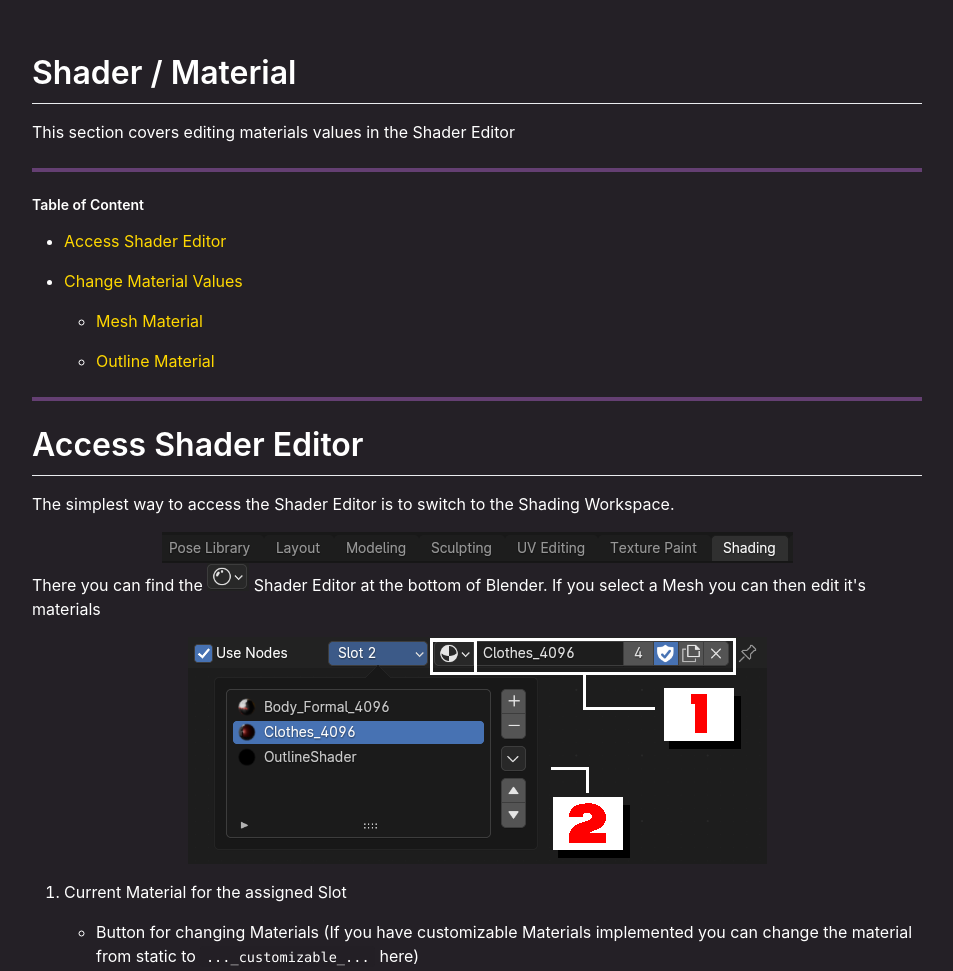
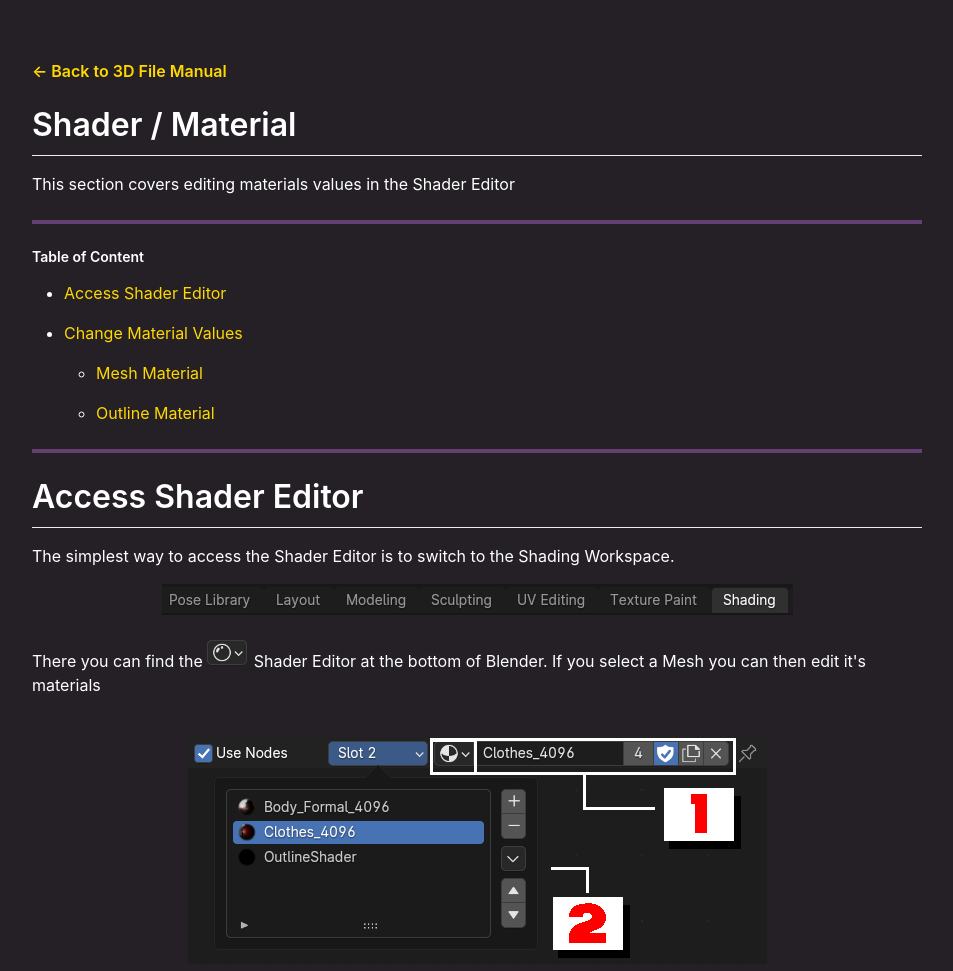
Before and after one commit to Meke333/manuals, a plain HTML site: page Website/3dblenderfilemanual/shader.html in a window 1280 px wide. Shown: the top 971 px of the page, without its empty margins (163-1116 px from the left). Drawn offline with Linux system fonts and the light colour scheme.

Commit message:
added links

```diff
--- a/Website/3dblenderfilemanual/shader.html
+++ b/Website/3dblenderfilemanual/shader.html
@@ -1260,7 +1260,10 @@
     </style>
 </head>
 <body bgcolor = #242026>
-  <article class="markdown-body"><h1 class="atx" id="shader--material">Shader / Material</h1>
+    <p id="top"></p>
+  <article class="markdown-body">
+      <h4><a href="/index.html">← Back to 3D File Manual</a></h4>
+      <h1 class="atx" id="shader--material">Shader / Material</h1>
 <p>This section covers editing materials values in the Shader Editor</p>
 <hr>
 <h5 class="atx" id="table-of-content">Table of Content</h5>
@@ -1280,8 +1283,9 @@
 <h1 class="atx" id="access-shader-editor">Access Shader Editor</h1>
 <p>The simplest way to access the Shader Editor is to switch to the Shading Workspace.</p>
 <img data-align="center" alt="image of the workspace bar, 'Shading' is highlighted on the right" title="" src="assets/shader/images/shading_workspace.png">
-
+<br>
 <p>There you can find the <img alt="" src="assets/shader/images/shader_icon.png"> Shader Editor at the bottom of Blender. If you select a Mesh you can then edit it's materials</p>
+<br>
 <p><img data-align="center" alt="" src="assets/shader/images/shader_shaderEditorGUI.png"></p>
 <ol>
 <li><p>Current Material for the assigned Slot</p>
@@ -1323,6 +1327,11 @@
 <p><center><video width="80%" controls loop><source src="assets/shader/videos/doc_shaderOutline.mp4" type="video/mp4"></video></center></p>
 <p>If you're using <strong>bloom</strong> or a different kind of setup (since Blender 4.2 reworked it's Eevee Render pipeline...) you can also determine the strength of the emission. </p>
 <p><img data-align="center" alt="" title="" src="assets/shader/images/shader_emissionGlow.png"></p>
+
+      <hr>
+      <p><h4><a href="#top"> ↑ Go Up </a><h4></p>
+      <p><h4> Meke333 <h4></p>
+
 </article>
 </body>
 </html>
```
Also changed, not shown: Website/3dblenderfilemanual/rig.html (+6 -0 lines).
